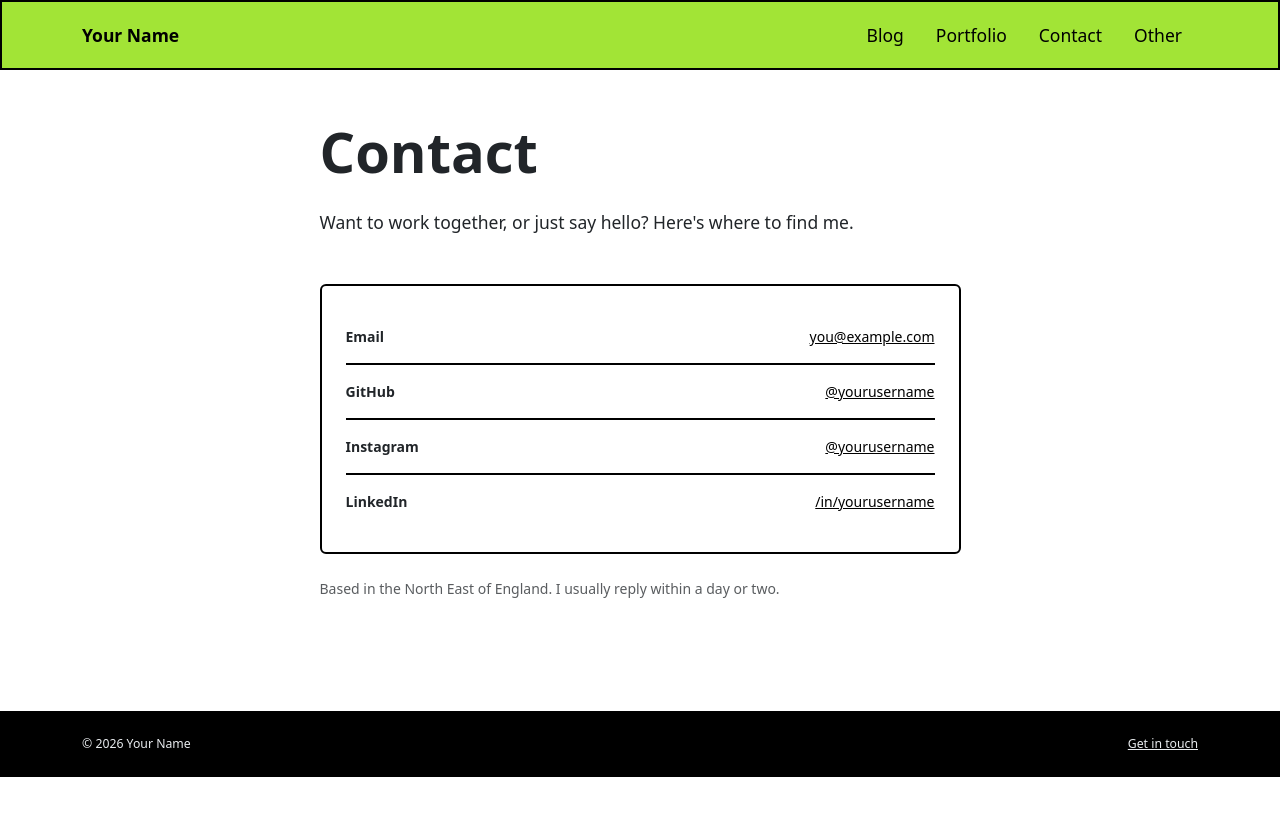
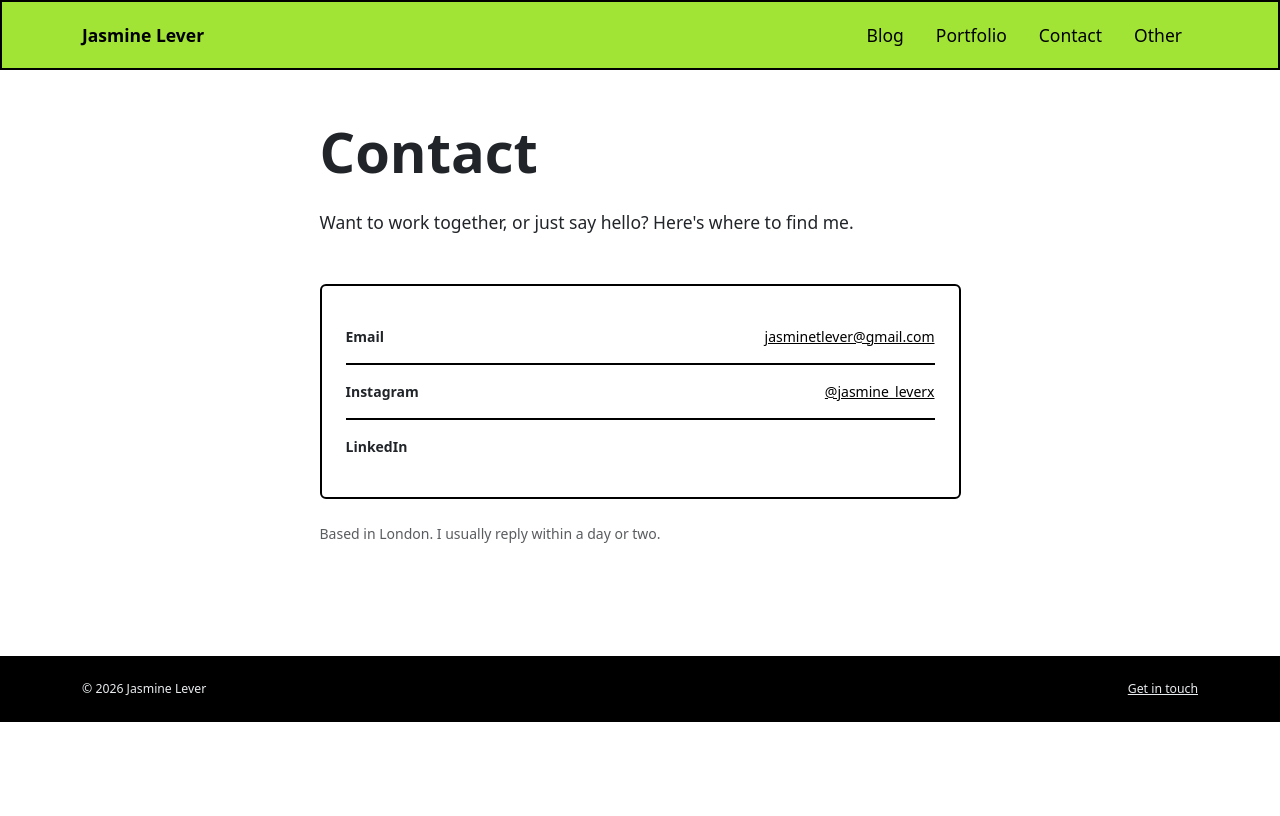
Before and after one commit to jasminelx/jasminelx.github.io, a Jekyll site: the page built from contact.html, in a window 1280 px wide. Shown: the top 816 px of the page. Built offline with Jekyll 4.4.1, drawn with Linux system fonts in a browser that asks for light colours.

Commit message:
Update _config.yml

```diff
--- a/_config.yml
+++ b/_config.yml
@@ -4,28 +4,23 @@
 # ============================================================
 
 # Your name — appears in the header, footer, and page titles
-name: Your Name
+name: Jasmine Lever
 
 # The one-liner under "Contact" heading
 contact_intro: Want to work together, or just say hello? Here's where to find me.
 
 # Your email
-email: you@example.com
+email: jasminetlever@gmail.com
 
 # A note at the bottom of the contact page (delete the text if not wanted)
-contact_note: Based in the North East of England. I usually reply within a day or two.
+contact_note: Based in London. I usually reply within a day or two.
 
 # Your links — edit, delete rows, or add more following the same pattern
 socials:
-  - label: GitHub
-    handle: "@yourusername"
-    url: https://github.com/yourusername
   - label: Instagram
-    handle: "@yourusername"
-    url: https://instagram.com/yourusername
+    handle: "@jasmine_leverx"
   - label: LinkedIn
-    handle: /in/yourusername
-    url: https://www.linkedin.com/in/yourusername
+    url: www.linkedin.com/in/jasmine-lever-6877b9291
 
 # ============================================================
 #  Technical bits — leave everything below alone
```
